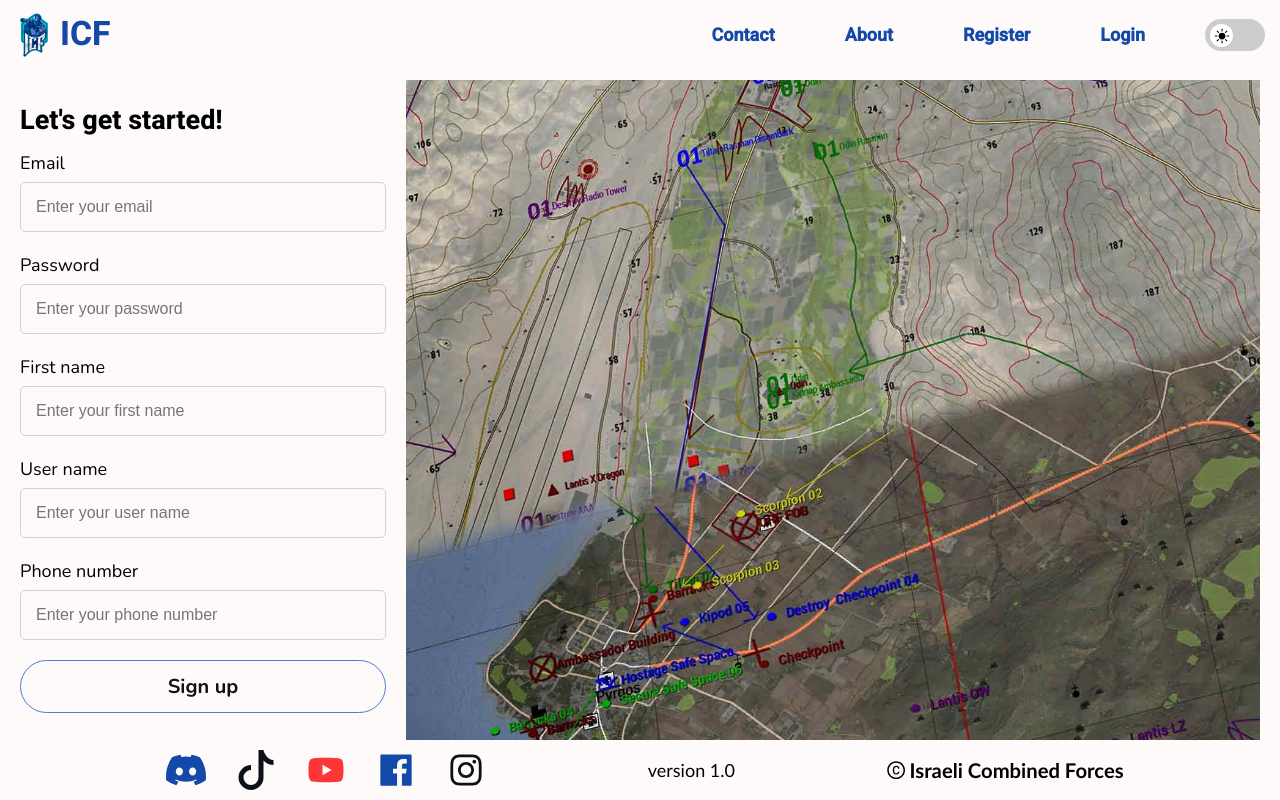
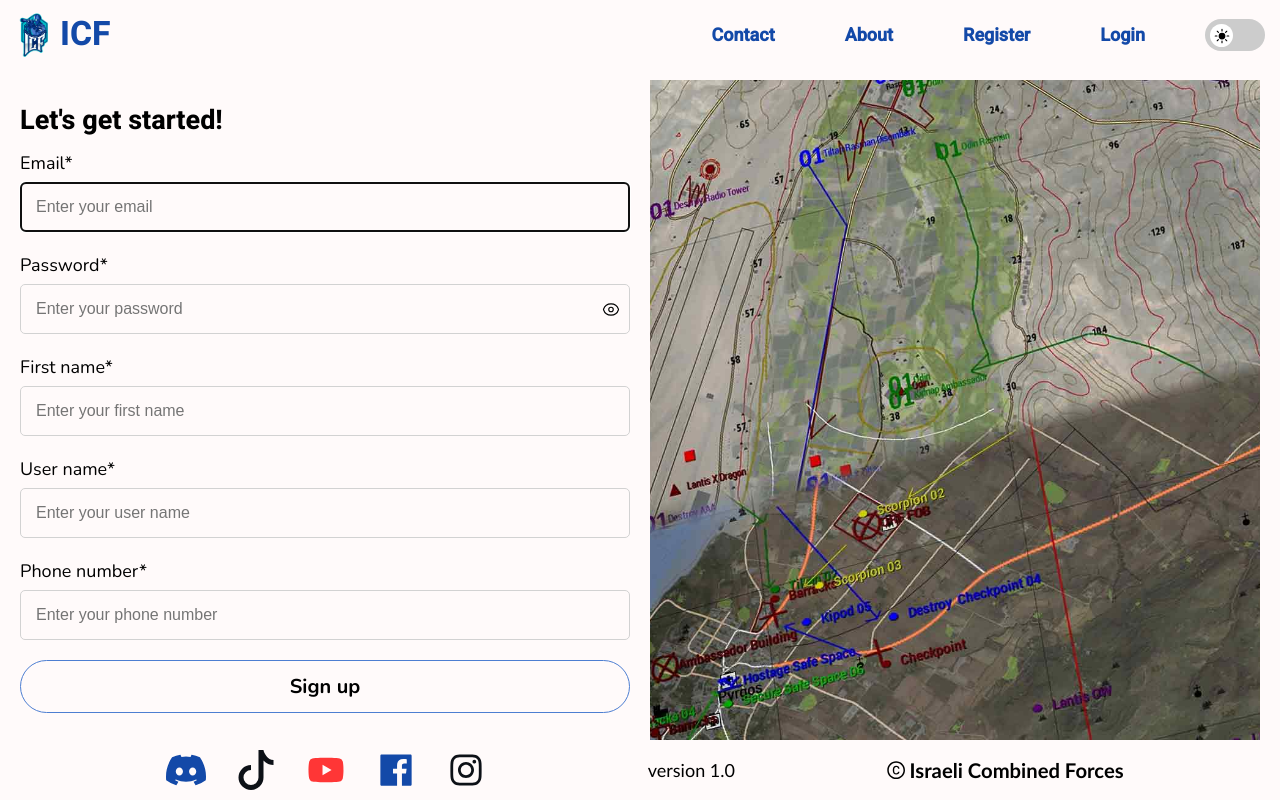
Before and after one commit to LironKruchinin/icf_fe, a React (Create React App) app: page /register in a window 1280 px wide. Built offline with nearby package versions, Linux system fonts and the light colour scheme.

Commit message:
added the ability to see password

```diff
--- a/src/assets/styles/cmps/_Form.scss
+++ b/src/assets/styles/cmps/_Form.scss
@@ -7,18 +7,18 @@
 }
 
 .header-login {
-    margin: 20px 20px 30px;
+    margin: 0 0 6px 0;
 }
 
 .form-container {
     display: flex;
-    justify-content: space-around;
+    justify-content: center;
     flex: 1;
     margin: 0 20px;
 
     button {
         @include btn($dark-blue);
-        color: $black;
+        // color: $black;
         border: 1px solid $blue !important;
     }
 
@@ -28,26 +28,56 @@
     input[type=tel],
     input[type=number] {
         @include inpt;
+        width: 100%;
+        box-sizing: border-box;
         margin-bottom: 20px;
         margin-top: 5px;
+    }
+
+    .password-container {
+        position: relative;
+    }
+
+    .password-container input {
+        position: relative; // set input as relative
+        width: 100%;
+        padding-right: 30px; // Space for the eye icon
+        z-index: 1; // This ensures the input is over the icon so it can still be clickable
+    }
+
+    .password-container span {
+        position: absolute;
+        right: 10px;
+        top: 45%;
+        transform: translateY(-50%);
+        cursor: pointer;
+        z-index: 2; // This ensures the icon is over the input
     }
 
     form {
         display: flex;
         flex-direction: column;
-        flex-basis: 30%;
+        flex-basis: 50%;
         justify-content: center;
         margin-right: 20px;
 
         .error-message {
+            font-family: OswaldB;
             color: red;
             font-weight: bold;
             margin: 10px 0;
+            text-align: center;
+        }
+
+        .login-tools {
+            display: flex;
+            justify-content: space-between;
+            margin-bottom: 15px;
         }
     }
 
     .side-display {
-        flex-basis: 70%;
+        flex-basis: 50%;
         display: flex;
         justify-content: center;
         /* Center the image vertically and horizontally */
--- a/src/views/RegisterPage.tsx
+++ b/src/views/RegisterPage.tsx
@@ -11,19 +11,31 @@ import { useDispatch } from 'react-redux';
 import LoadingSpinner from '../cmps/LoadingSpinner';
 import { setCookie } from '../utils/Cookie';
 import SideDisplay from '../cmps/SideDisplay';
+import { getRandomColor } from '../utils/colorGenerator';
 
 
 const RegisterPage = () => {
     const dispatch: AppDispatch = useDispatch();
     const navigate = useNavigate()
+    const [isPasswordVisible, setPasswordVisibility] = useState(false)
+    const [error, setError] = useState<string | null>()
     const [isLoading, setIsLoading] = useState(false)
     const [formData, setFormData] = useState<RegisterFormData>({
         email: '',
         password: '',
         first_name: '',
         user_name: '',
-        phone_number: ''
+        phone_number: '',
+        user_color: '',
     })
+
+    const handleMouseDown = () => {
+        setPasswordVisibility(true);
+    }
+
+    const handleMouseUp = () => {
+        setPasswordVisibility(false);
+    }
 
     const handleInput = ({ target }: React.ChangeEvent<HTMLInputElement>) => {
         const { value, name } = target
@@ -33,13 +45,11 @@ const RegisterPage = () => {
     const handleSubmit = async (ev: React.FormEvent) => {
         ev.preventDefault()
         setIsLoading(true)
-        setFormData({
-            email: '',
-            password: '',
-            first_name: '',
-            user_name: '',
-            phone_number: ''
-        })
+
+        try {
+            formData.user_color = getRandomColor()
+            console.log(formData);
+
             const data = await apiRequest('POST', `${process.env.REACT_APP_LOCAL_API_URL}/auth/register`, formData)
             const { access_token } = await apiRequest('POST', `${process.env.REACT_APP_LOCAL_API_URL}/auth/login`, { email: formData.email, password: formData.password })
             dispatch(loginUser(formData.email))
@@ -51,6 +61,19 @@ const RegisterPage = () => {
                 setIsLoading(false)
             } else {
                 navigate('/')
+                setIsLoading(false)
+            }
+            setFormData({
+                email: '',
+                password: '',
+                first_name: '',
+                user_name: '',
+                phone_number: '',
+                user_color: '',
+            })
+        } catch (err) {
+            setError('Theres was a problem registering, try again later')
+        } finally {
             setIsLoading(false)
         }
     }
@@ -66,50 +89,73 @@ const RegisterPage = () => {
                     exit={{ opacity: 0 }}
                 >
                     <h2>Let's get started!</h2>
-                    <label htmlFor="email">Email</label>
-                    <input type="text" name="email"
+
+                    <label htmlFor="email">Email*</label>
+                    <input
+                        type="text"
+                        name="email"
+                        autoFocus
                         required
                         id="email"
                         onChange={handleInput}
                         placeholder='Enter your email'
                         value={formData.email} />
 
-                    <label htmlFor="password">Password</label>
-                    <input type="password" name="password"
+                    <label htmlFor="password">Password*</label>
+
+                    <div className="password-container">
+                        <input
+                            type={isPasswordVisible ? "text" : "password"}
+                            name="password"
                             required
                             id="password"
                             onChange={handleInput}
                             placeholder='Enter your password'
                             value={formData.password} />
+                        <span
+                            onMouseDown={handleMouseDown}
+                            onMouseUp={handleMouseUp}
+                            onTouchStart={handleMouseDown}
+                            onTouchEnd={handleMouseUp}>
+                            {isPasswordVisible ? <HiOutlineEyeSlash /> : <HiOutlineEye />}
+                        </span>
+                    </div>
 
-                    <label htmlFor="first_name">First name</label>
-                    <input type="text" name="first_name"
+                    <label htmlFor="first_name">First name*</label>
+                    <input
+                        type="text"
+                        name="first_name"
                         required
                         id="first name"
                         onChange={handleInput}
                         placeholder='Enter your first name'
                         value={formData.first_name} />
 
-                    <label htmlFor="user_name">User name</label>
-                    <input type="text" name="user_name"
+                    <label htmlFor="user_name">User name*</label>
+                    <input
+                        type="text"
+                        name="user_name"
                         required
                         id="user_name"
                         onChange={handleInput}
                         placeholder='Enter your user name'
                         value={formData.user_name} />
 
-                    <label htmlFor="phone_number">Phone number</label>
-                    <input type="tel" name="phone_number"
+                    <label htmlFor="phone_number">Phone number*</label>
+                    <input
+                        type="tel"
+                        name="phone_number"
                         required
                         id="phone_number"
                         onChange={handleInput}
                         placeholder='Enter your phone number'
                         value={formData.phone_number} />
 
+                    {error && <p className="error-message">{error}</p>}
                     <button>Sign up</button>
                 </motion.form >
                 <aside className='side-display'><SideDisplay /></aside>
-            </div>
+            </div >
         </>
     )
 }
```
Lines whose indentation alone changed are shown as unchanged.
